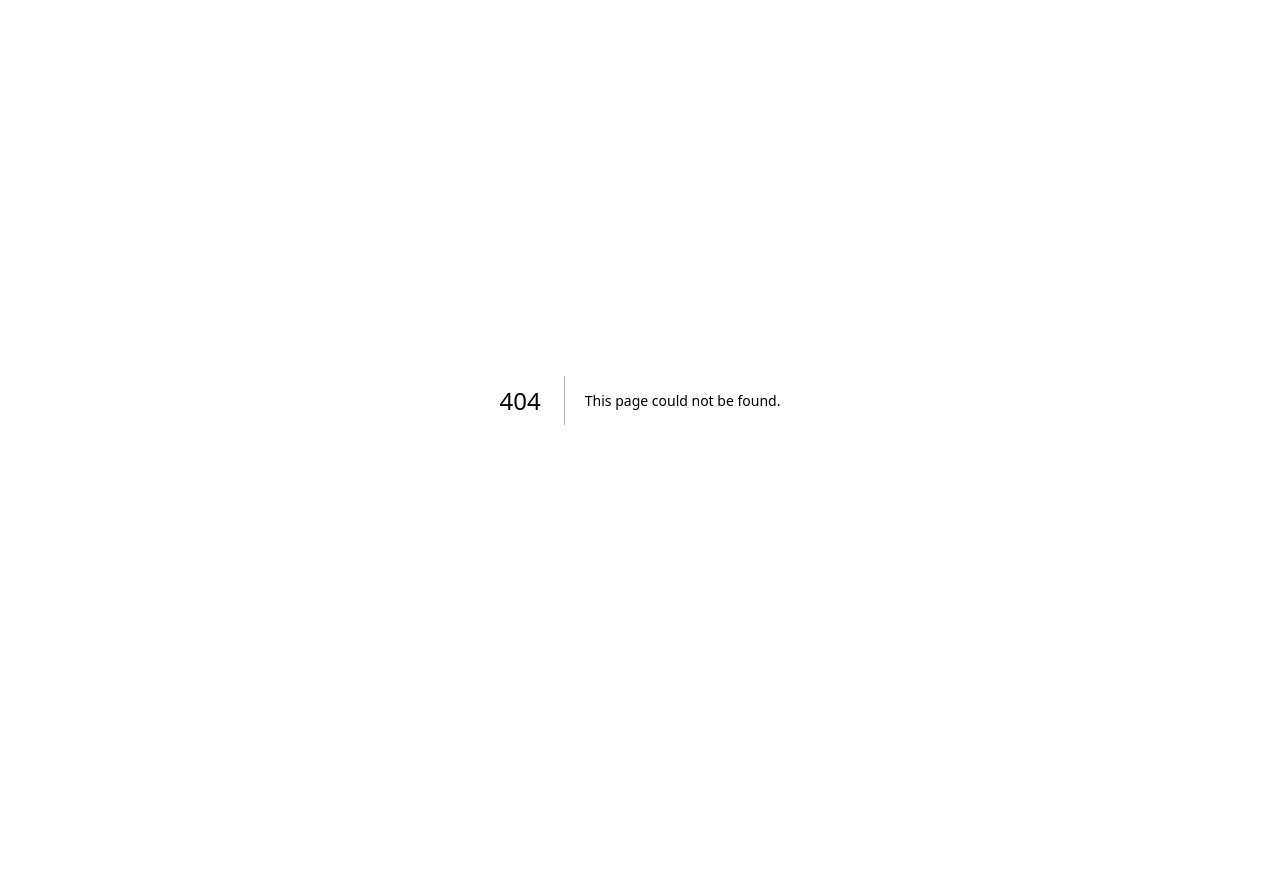
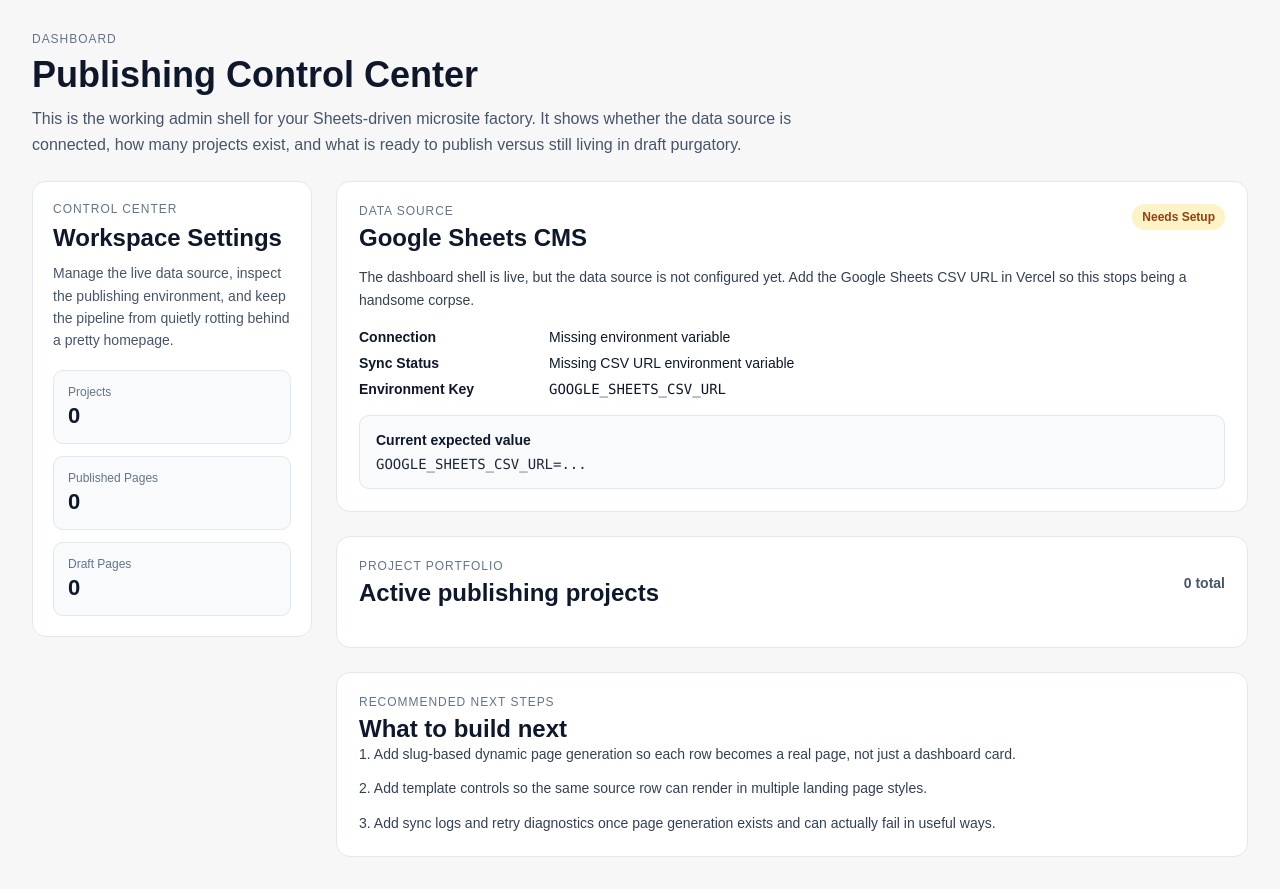
Before and after one commit to JFeimster/Notion-to-Site, a Next.js app: page /dashboard in a window 1280 px wide. Before the commit this address had no page. Before the commit the page ends 800 px from the top, so only its background shows below. Built offline with nearby package versions, Linux system fonts and the light colour scheme.

Commit message:
Add dashboard route using settings and project components

```diff
--- /dev/null
+++ b/app/dashboard/page.tsx
@@ -0,0 +1,184 @@
+import SettingsLayout from '../../components/settings/SettingsLayout';
+import DataSourceConnectionCard from '../../components/settings/DataSourceConnectionCard';
+import ProjectGrid, { type ProjectCard } from '../../components/projects/ProjectGrid';
+
+export const dynamic = 'force-dynamic';
+
+const CSV_URL = process.env.GOOGLE_SHEETS_CSV_URL;
+
+type Row = Record<string, string>;
+
+function parseCsvLine(line: string): string[] {
+  const result: string[] = [];
+  let current = '';
+  let inQuotes = false;
+
+  for (let i = 0; i < line.length; i++) {
+    const char = line[i];
+    const next = line[i + 1];
+
+    if (char === '"') {
+      if (inQuotes && next === '"') {
+        current += '"';
+        i++;
+      } else {
+        inQuotes = !inQuotes;
+      }
+      continue;
+    }
+
+    if (char === ',' && !inQuotes) {
+      result.push(current);
+      current = '';
+      continue;
+    }
+
+    current += char;
+  }
+
+  result.push(current);
+  return result.map((value) => value.trim());
+}
+
+function parseCsv(csv: string): Row[] {
+  const lines = csv
+    .replace(/^\uFEFF/, '')
+    .split(/\r?\n/)
+    .filter((line) => line.trim().length > 0);
+
+  if (!lines.length) return [];
+
+  const headers = parseCsvLine(lines[0]);
+
+  return lines.slice(1).map((line) => {
+    const values = parseCsvLine(line);
+    const row: Row = {};
+
+    headers.forEach((header, index) => {
+      row[header] = values[index] ?? '';
+    });
+
+    return row;
+  });
+}
+
+async function getRows(): Promise<Row[]> {
+  if (!CSV_URL) return [];
+  const response = await fetch(CSV_URL, { cache: 'no-store' });
+  if (!response.ok) return [];
+  const csv = await response.text();
+  return parseCsv(csv);
+}
+
+function normalizeBoolean(value: string | undefined) {
+  const normalized = (value || '').toLowerCase();
+  return normalized === 'true' || normalized === 'yes';
+}
+
+function toProjectCards(rows: Row[]): ProjectCard[] {
+  const groups = new Map<string, ProjectCard>();
+
+  rows.forEach((row) => {
+    const name = row['Name'] || row['Hero Headline'] || 'Untitled Project';
+    const slug = row['Slug'] || name.toLowerCase().replace(/\s+/g, '-');
+    const category = row['Category'] || 'General';
+    const published = normalizeBoolean(row['Published']);
+    const status = (row['Status'] || '').toLowerCase();
+
+    const derivedStatus: ProjectCard['status'] = published || status === 'published' || status === 'ready'
+      ? 'healthy'
+      : status === 'draft'
+        ? 'draft'
+        : 'warning';
+
+    groups.set(slug, {
+      name,
+      slug,
+      pages: 1,
+      published: published || status === 'published' || status === 'ready' ? 1 : 0,
+      drafts: published || status === 'published' || status === 'ready' ? 0 : 1,
+      category,
+      status: derivedStatus,
+    });
+  });
+
+  return Array.from(groups.values()).sort((a, b) => a.slug.localeCompare(b.slug));
+}
+
+export default async function DashboardPage() {
+  const rows = await getRows();
+  const projects = toProjectCards(rows);
+  const publishedPageCount = projects.reduce((sum, project) => sum + project.published, 0);
+  const draftPageCount = projects.reduce((sum, project) => sum + project.drafts, 0);
+  const connected = Boolean(CSV_URL);
+
+  return (
+    <main style={{ maxWidth: 1280, margin: '0 auto', padding: 32, fontFamily: 'Arial, sans-serif' }}>
+      <div style={{ marginBottom: 24 }}>
+        <div style={{ fontSize: 12, textTransform: 'uppercase', letterSpacing: '0.08em', color: '#64748b', marginBottom: 8 }}>
+          Dashboard
+        </div>
+        <h1 style={{ fontSize: 36, margin: '0 0 10px 0' }}>Publishing Control Center</h1>
+        <p style={{ color: '#475569', fontSize: 16, lineHeight: 1.6, margin: 0, maxWidth: 760 }}>
+          This is the working admin shell for your Sheets-driven microsite factory. It shows whether the data source is connected, how many projects exist, and what is ready to publish versus still living in draft purgatory.
+        </p>
+      </div>
+
+      <SettingsLayout
+        title="Workspace Settings"
+        subtitle="Manage the live data source, inspect the publishing environment, and keep the pipeline from quietly rotting behind a pretty homepage."
+        sidebar={
+          <div style={{ display: 'grid', gap: 12 }}>
+            <div style={{ padding: 14, border: '1px solid #e2e8f0', borderRadius: 10, background: '#f8fafc' }}>
+              <div style={{ fontSize: 12, color: '#64748b', marginBottom: 4 }}>Projects</div>
+              <div style={{ fontSize: 22, fontWeight: 800 }}>{projects.length}</div>
+            </div>
+            <div style={{ padding: 14, border: '1px solid #e2e8f0', borderRadius: 10, background: '#f8fafc' }}>
+              <div style={{ fontSize: 12, color: '#64748b', marginBottom: 4 }}>Published Pages</div>
+              <div style={{ fontSize: 22, fontWeight: 800 }}>{publishedPageCount}</div>
+            </div>
+            <div style={{ padding: 14, border: '1px solid #e2e8f0', borderRadius: 10, background: '#f8fafc' }}>
+              <div style={{ fontSize: 12, color: '#64748b', marginBottom: 4 }}>Draft Pages</div>
+              <div style={{ fontSize: 22, fontWeight: 800 }}>{draftPageCount}</div>
+            </div>
+          </div>
+        }
+      >
+        <DataSourceConnectionCard
+          dataSourceName="Google Sheets CMS"
+          connected={connected}
+          healthLabel={connected ? 'Healthy' : 'Needs Setup'}
+          syncLabel={connected ? 'Live CSV route available' : 'Missing CSV URL environment variable'}
+          summary={
+            connected
+              ? `Google Sheets is connected and the dashboard can currently see ${rows.length} source rows. This is enough to drive publishing views and prove the pipeline is alive.`
+              : 'The dashboard shell is live, but the data source is not configured yet. Add the Google Sheets CSV URL in Vercel so this stops being a handsome corpse.'
+          }
+          envVarName="GOOGLE_SHEETS_CSV_URL"
+          envVarValue={CSV_URL}
+        />
+
+        <ProjectGrid projects={projects} />
+
+        <section
+          style={{
+            background: '#ffffff',
+            border: '1px solid #e2e8f0',
+            borderRadius: 14,
+            padding: 22,
+          }}
+        >
+          <div style={{ fontSize: 12, textTransform: 'uppercase', letterSpacing: '0.08em', color: '#64748b', marginBottom: 6 }}>
+            Recommended Next Steps
+          </div>
+          <h3 style={{ fontSize: 24, marginTop: 0 }}>What to build next</h3>
+          <div style={{ display: 'grid', gap: 12, color: '#334155', lineHeight: 1.6 }}>
+            <div>1. Add slug-based dynamic page generation so each row becomes a real page, not just a dashboard card.</div>
+            <div>2. Add template controls so the same source row can render in multiple landing page styles.</div>
+            <div>3. Add sync logs and retry diagnostics once page generation exists and can actually fail in useful ways.</div>
+          </div>
+        </section>
+      </SettingsLayout>
+    </main>
+  );
+}
```
